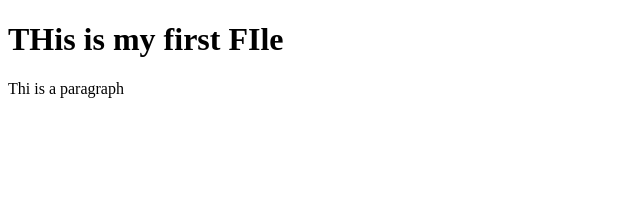
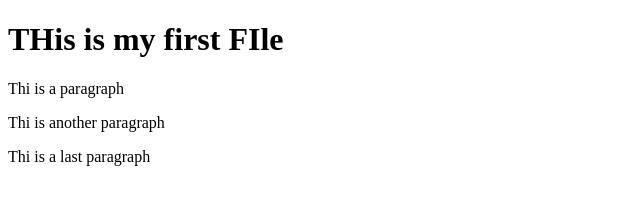
Before and after one commit to BonkeDyan/git-tutorial, a plain HTML site: page index.html in a window 1280 px wide. Shown: the whole page, without its empty margins (0-640 px from the left). Drawn offline with Linux system fonts and the light colour scheme.

Commit message:
Added a couple of new p tags

```diff
--- a/index.html
+++ b/index.html
@@ -12,6 +12,10 @@
 
 <p> Thi is a paragraph</p>
 
+<p> Thi is another paragraph</p>
+
+<p> Thi is a last paragraph</p>
+
 </body>
 
 </html>
```
